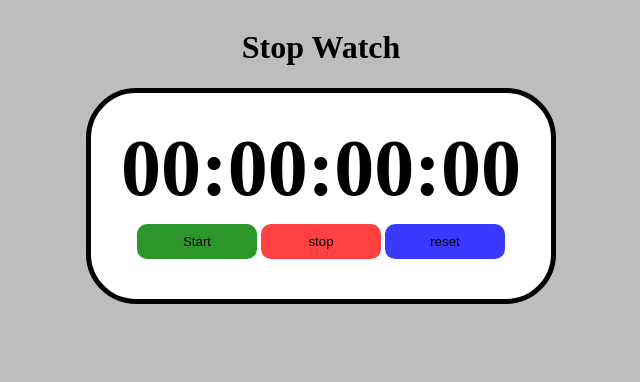
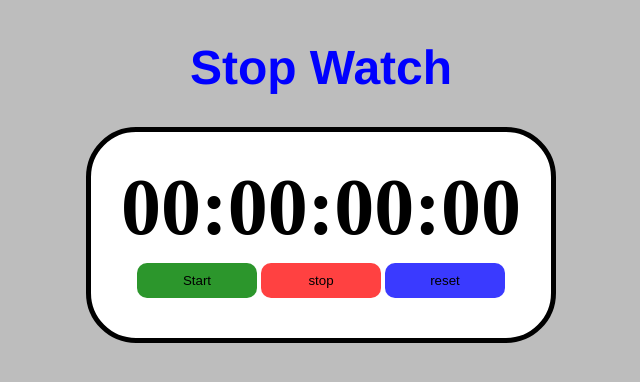
Before and after one commit to Nagesh2003/stopwatch, a plain HTML site: page index.html in a window 1280 px wide. Shown: the whole page, without its empty margins (319-959 px from the left). Drawn offline with Linux system fonts and the light colour scheme.

Commit message:
changed heading color

```diff
--- a/style.css
+++ b/style.css
@@ -3,6 +3,12 @@ body{
     flex-direction: column;
     align-items: center;
     background-color: hsla(0, 0%, 10%, 0.288);
+}
+h1{
+    font-size:3rem;
+    font-family: 'Franklin Gothic Medium', 'Arial Narrow', Arial, sans-serif;
+    font-weight: bold;
+    color: blue;
 }
 
 #container{
```
